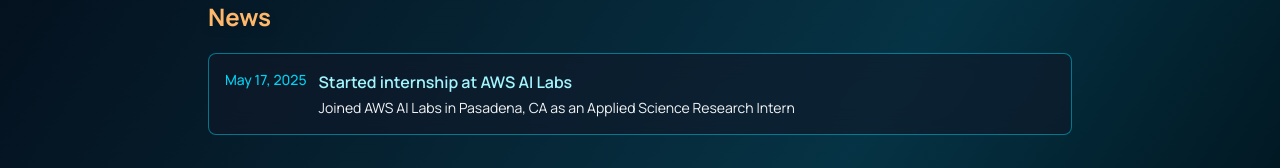
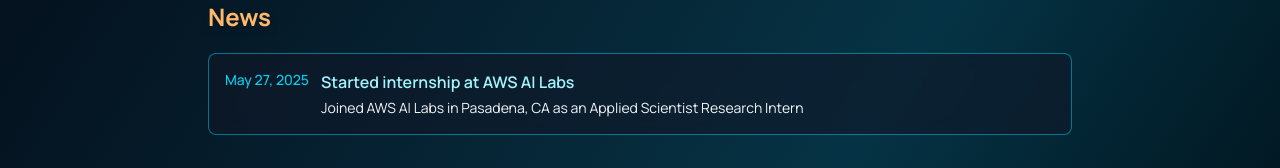
Before and after one commit to v-papageorgiou/v-papageorgiou.github.io, a Next.js app: page / in a window 1280 px wide. Shown: the part 508-676 px from the top of the page. Built offline with nearby package versions, Linux system fonts and the light colour scheme.

Commit message:
fixed date

```diff
--- a/src/data/news.ts
+++ b/src/data/news.ts
@@ -1,8 +1,8 @@
 export const news = [
   {
-    date: "2025-05-17",
+    date: "2025-05-27",
     title: "Started internship at AWS AI Labs",
-    description: "Joined AWS AI Labs in Pasadena, CA as an Applied Science Research Intern",
+    description: "Joined AWS AI Labs in Pasadena, CA as an Applied Scientist Research Intern",
     category: "",
     highlight: false
   }
```
